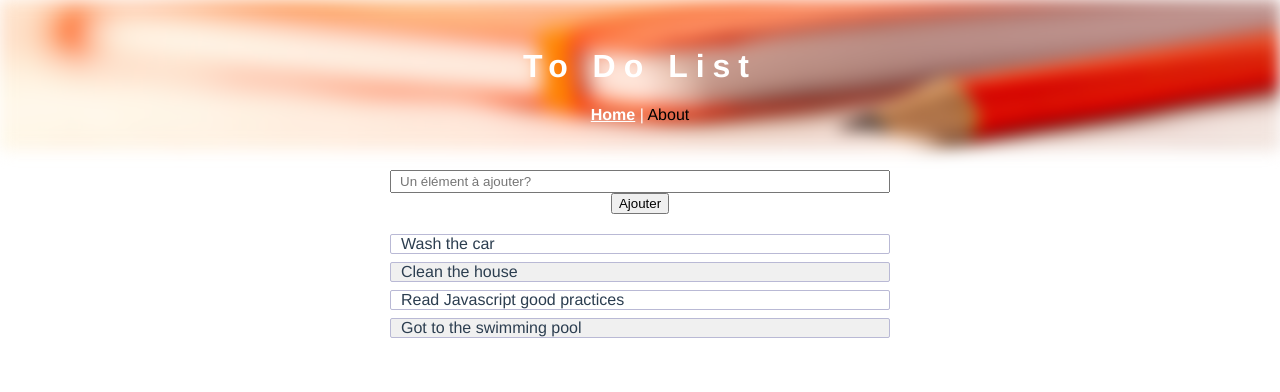
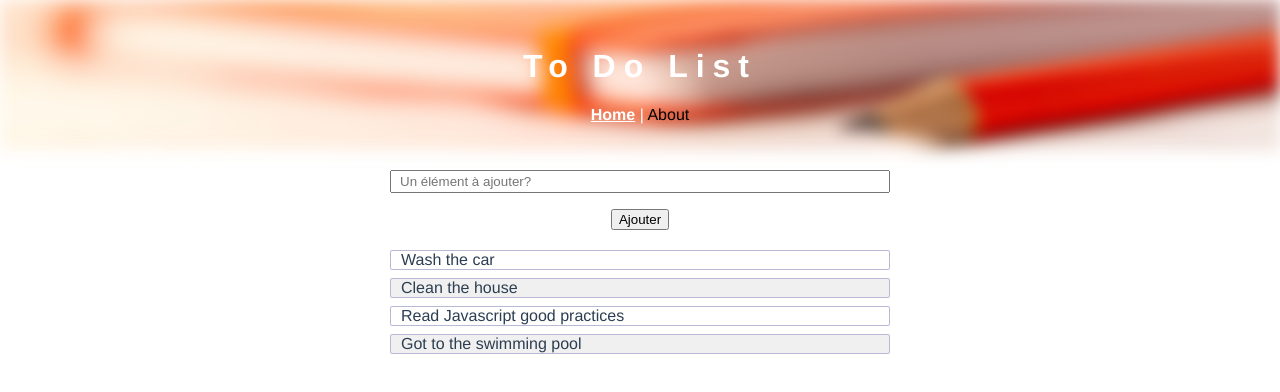
Before and after one commit to OMantel1/todolist-app, a Vue app: page /#/ in a window 1280 px wide. Shown: the top 392 px of the page. Built offline with nearby package versions, Linux system fonts and the light colour scheme.

Commit message:
Add marginTop on add button

```diff
--- a/src/components/Todolist.vue
+++ b/src/components/Todolist.vue
@@ -6,7 +6,7 @@
       placeholder="Un élément à ajouter?"
       v-model="newTodo"
     />
-    <button v-on:click="addNewTodo">Ajouter</button>
+    <button class="addButton" v-on:click="addNewTodo">Ajouter</button>
     <div class="list-group">
       <ul>
         <List
@@ -59,6 +59,10 @@ export default {
   padding: 20px 0;
 }
 
+.addButton {
+  margin-top: 16px;
+}
+
 .todo-input {
   padding: 2px 8px;
   width: 100%;
```
